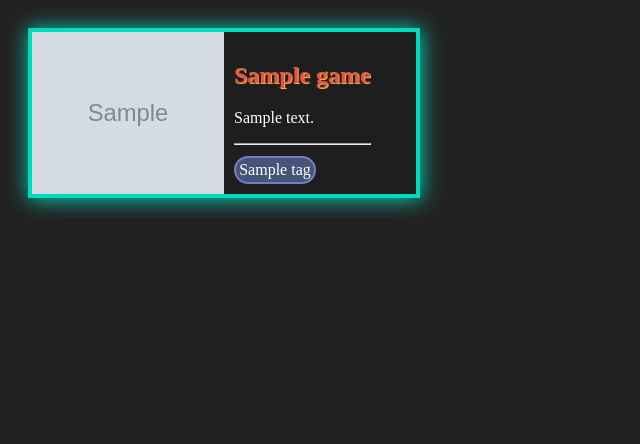
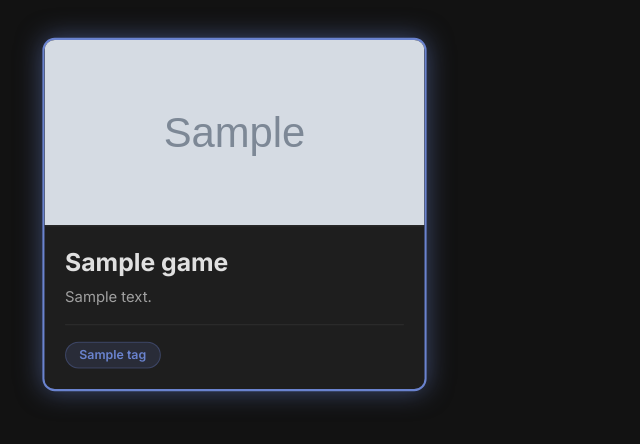
Before and after one commit to PixelWelt/GameGrid, a Flask app: template app/templates/index.jinja2 in a window 1280 px wide. Shown: the top 444 px of the page, without its empty margins (0-640 px from the left). Run offline with Flask 3, Linux system fonts and the light colour scheme; the template is opened without the code that fills it: most values are stand-ins (such as "Sample title", 1, 10 or a date in 2020); grey boxes marked "Sample" are stand-in pictures.

Commit message:
updated the design to be more modern

```diff
--- a/app/static/style.css
+++ b/app/static/style.css
@@ -1,69 +1,99 @@
-:root{
-    --primary-color: #dd5849;
-    --black-color: #000000;
-    --secondary-black-color: #1e1e1e;
-    --tertiary-color: #FEAB34;
-    --quaternary-color: #00DBBD;
-    --pentanary-color: #6B81C3;
-    --pentanary-color-alpha: rgba(107, 129, 195, 0.55);
-}
-html{
-    font-family: 'Kanit';
-    background-color: #222222;
-    color: white;
-}
-#game-scroller{
-    display: flex;
-    flex-direction: row;
-    overflow-y: auto;
-    overflow-x: hidden;
-}
-.game{
-    display: flex;
-    flex-direction: row;
-    margin: 20px;
-    width: 30vw;
-    background-color: var(--secondary-black-color);
-    color: white;
-    box-shadow: black 5px 5px 2px;
-}
-.active{
-    border: solid 4px var(--quaternary-color);
-    box-shadow: var(--quaternary-color) 1px 1px 20px;
-    animation: borderAnimation 0.2s ease-in;
+@import url('https://fonts.googleapis.com/css2?family=Inter:wght@400;600;700&display=swap');
+
+:root {
+    --bg-color: #121212;
+    --card-color: #1e1e1e;
+    --border-color: #2d2d2d;
+    --primary-accent: #6a83cf;
+    --text-primary: #e0e0e0;
+    --text-secondary: #a0a0a0;
+    --shadow-color: rgba(0, 0, 0, 0.5);
 }
 
-@keyframes borderAnimation {
-    from {
-        border-color: transparent;
-    }
-    to {
-        border-color: var(--quaternary-color);
-    }
+html {
+    font-family: 'Inter', sans-serif;
+    background-color: var(--bg-color);
+    color: var(--text-primary);
+    font-size: 16px;
 }
-.game h2{
-    color: var(--primary-color);
-    text-shadow: var(--tertiary-color) 1px 1px;
-    font-size: 3vh;
+
+body {
+    margin: 0;
+    padding: 2rem;
 }
-.game img{
-    height: auto;
-    max-width: 15vw;
-    width: auto;
+
+#game-scroller {
+    display: grid;
+    grid-template-columns: repeat(auto-fill, minmax(300px, 1fr));
+    gap: 2rem;
+    padding: 1rem;
 }
-.game-info{
-    display: block;
-    padding: 10px;
+
+.game {
+    display: flex;
+    flex-direction: column;
+    background-color: var(--card-color);
+    border-radius: 12px;
+    border: 1px solid var(--border-color);
+    box-shadow: 0 4px 12px var(--shadow-color);
+    overflow: hidden;
+    transition: transform 0.2s ease-out, box-shadow 0.2s ease-out;
 }
-.game-tags span{
-    display: inline-flex;
-    flex-direction: row;
+
+.game:hover {
+    transform: translateY(-5px);
+    box-shadow: 0 8px 20px var(--shadow-color);
+}
+
+.game.active {
+    transform: translateY(-5px) scale(1.03);
+    border: 2px solid var(--primary-accent);
+    box-shadow: 0 0 25px rgba(106, 131, 207, 0.5);
+}
+
+.game img {
+    width: 100%;
+    height: 180px;
+    object-fit: cover;
+    border-bottom: 1px solid var(--border-color);
+}
+
+.game-info {
+    padding: 1.25rem;
+    display: flex;
+    flex-direction: column;
+    flex-grow: 1;
+}
+
+.game-info h2 {
+    font-size: 1.5rem;
+    font-weight: 700;
+    color: var(--text-primary);
+    margin: 0 0 0.5rem;
+}
+
+.game-info p {
+    font-size: 0.9rem;
+    color: var(--text-secondary);
+    line-height: 1.5;
+    flex-grow: 1;
+    margin: 0 0 1rem;
+}
+
+.game-tags {
+    display: flex;
     flex-wrap: wrap;
-    padding: 0.4vh;
-    border: solid 2px var(--pentanary-color);
-    background-color: var(--pentanary-color-alpha);
-    color: white;
+    gap: 0.5rem;
+    border-top: 1px solid var(--border-color);
+    padding-top: 1rem;
+}
+
+.tag {
+    font-size: 0.75rem;
+    font-weight: 600;
+    padding: 0.3rem 0.8rem;
     border-radius: 20px;
-    margin-right: 10px;
-    margin-top: 0.4vh;
+    background-color: rgba(106, 131, 207, 0.15);
+    color: var(--primary-accent);
+    border: 1px solid rgba(106, 131, 207, 0.3);
 }
--- a/app/templates/index.jinja2
+++ b/app/templates/index.jinja2
@@ -2,6 +2,7 @@
 <html lang="de">
 <head>
     <meta charset="UTF-8">
+    <meta name="viewport" content="width=device-width, initial-scale=1.0">
     <title>Deep Space Mainz Game Selector</title>
     <link rel="stylesheet" href="static/style.css">
 </head>
@@ -13,7 +14,6 @@
                 <div class="game-info">
                     <h2>{{ game.name }}</h2>
                     <p>{{ game.description }}</p>
-                    <hr>
                     <div class="game-tags">
                         {% for tag in game.tags %}
                             <span class="tag">{{ tag }}</span>
@@ -23,6 +23,6 @@
             </div>
         {% endfor %}
     </div>
+<script src="static/script.js"></script>
 </body>
-<script src="static/script.js"></script>
 </html>
```
Also changed, not shown: app/static/script.js (+102 -23 lines), 1 other file.
